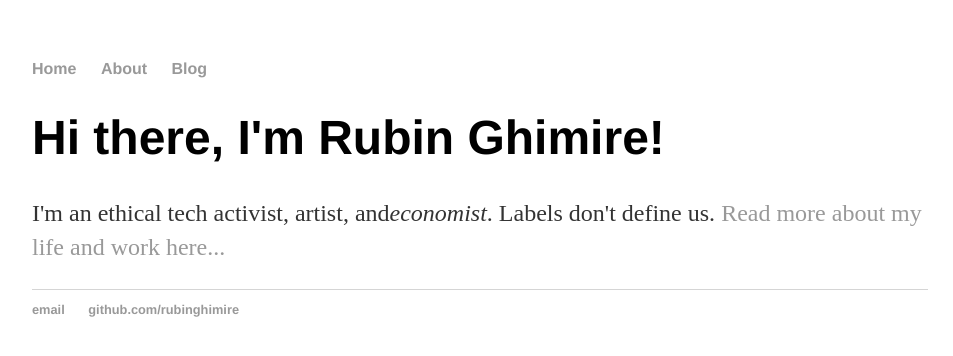
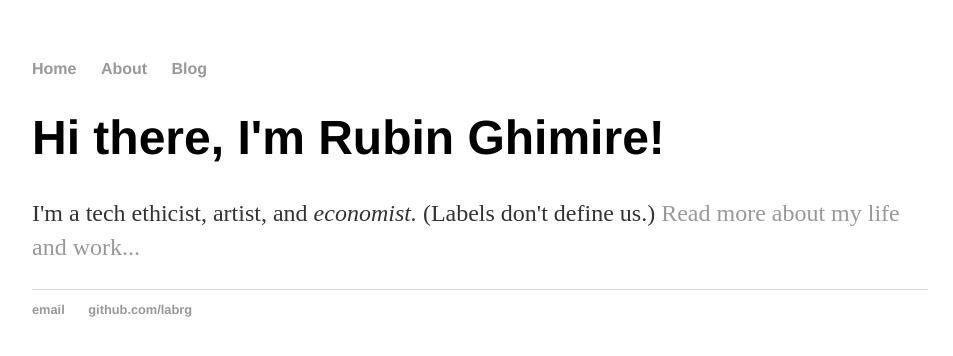
Before and after one commit to rubinghimire/rubinghimire.github.io, a Jekyll site: the page built from index.html, in a window 1280 px wide. Shown: the top 356 px of the page, without its empty margins (160-1113 px from the left). Built offline with Jekyll 4.4.1, drawn with Linux system fonts in a browser that asks for light colours.

Commit message:
Update index.html

```diff
--- a/index.html
+++ b/index.html
@@ -1,28 +1,8 @@
-<!DOCTYPE html>
-<html>
-	<head>
-		<title>Rubin Ghimire</title>
-		<link rel="stylesheet" type="text/css" href="/css/main.css">
-	</head>
-	<body>
-		<nav>
-    		<ul>
-        		<li><a href="/">Home</a></li>
-	        	<li><a href="/about">About</a></li>
-        		<li><a href="/blog">Blog</a></li>
-    		</ul>
-		</nav>
-		<div class="container">
-    		<div class="blurb">
-        		<h1>Hi there, I'm Rubin Ghimire!</h1>
-				<p>I'm an ethical tech activist, artist, and<em>economist</em>. Labels don't define us. <a href="/about">Read more about my life and work here...</a></p>
-    		</div><!-- /.blurb -->
-		</div><!-- /.container -->
-		<footer>
-    		<ul>
-        		<li><a href="mailto:rubinghimire@gmail.com">email</a></li>
-        		<li><a href="https://github.com/labrg">github.com/rubinghimire</a></li>
-			</ul>
-		</footer>
-	</body>
-</html>
+---
+layout: default
+title: Rubin Ghimire, Personal Page
+---
+<div class="blurb">
+	<h1>Hi there, I'm Rubin Ghimire!</h1>
+	<p>I'm a tech ethicist, artist, and <em>economist.</em> (Labels don't define us.) <a href="/about">Read more about my life and work...</a></p>
+</div><!-- /.blurb -->
```
